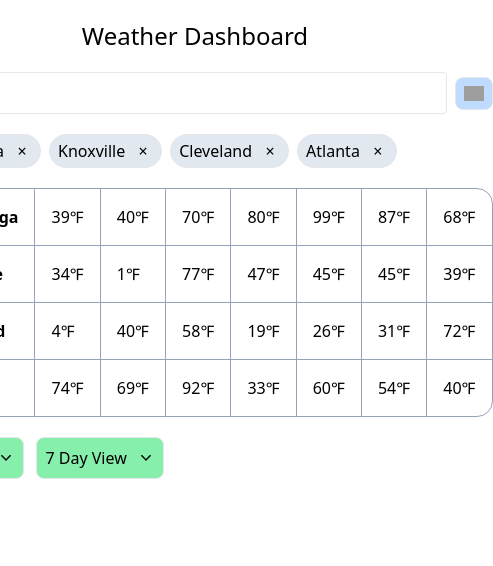
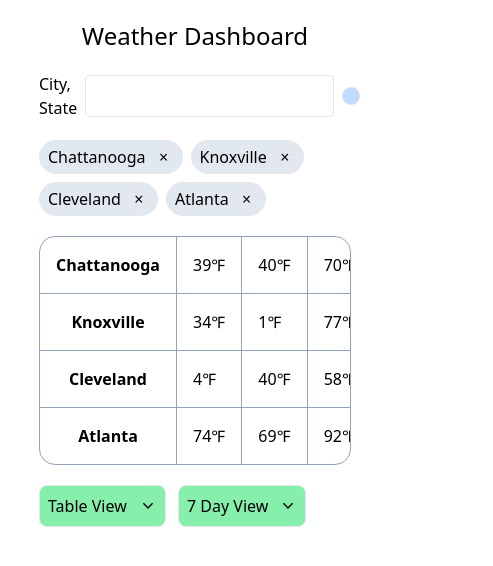
Before and after one commit to CharlesTaylor7/open-weather-dashboard, a React (Vite) app: page / in a window 390 px wide. Shown: the top 566 px of the page, 493 px wide, since content can reach past the window. Built offline with nearby package versions, Linux system fonts and the light colour scheme; grey boxes are pictures that could not be loaded.

Commit message:
Responsive table view

```diff
--- a/src/components/Mockup.tsx
+++ b/src/components/Mockup.tsx
@@ -18,7 +18,7 @@ export default function Mockup(props: Props) {
 
   return (
     <div className="flex w-full justify-center items-center">
-      <div className="flex flex-col gap-5 m-5 justify-center items-start">
+      <div className="flex flex-col gap-5 m-5 max-w-4/5 justify-center items-start">
         <header className="self-center bold text-2xl">Weather Dashboard</header>
         <div className="flex gap-2 items-center w-full">
           <label className="block grow-0">City, State</label>
@@ -124,7 +124,7 @@ type TableProps = {
 
 function Table(props: TableProps) {
   return (
-    <div className="border border-slate-400 rounded-2xl w-full overflow-x-scroll">
+    <div className="border border-slate-400 rounded-2xl max-w-full overflow-x-scroll">
       <table className="border-separate border-spacing-0">
         <tbody>
           {props.data.map(({ name, data }, j) => (
--- a/tailwind.config.js
+++ b/tailwind.config.js
@@ -2,7 +2,11 @@
 export default {
   content: ['./src/**/*.tsx'],
   theme: {
-    extend: {},
+    extend: {
+      maxWidth: {
+        '4/5': '80%',
+      }
+    },
   },
   plugins: [],
 };
```
Also changed, not shown: 1 other file (tests, documents, lock files or other folders).
